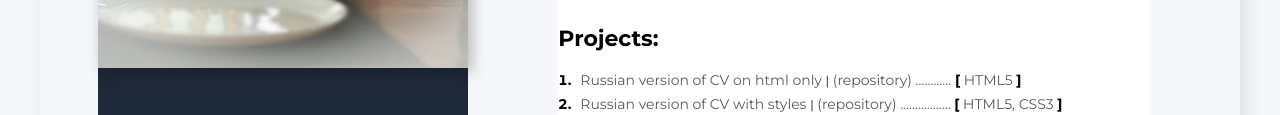
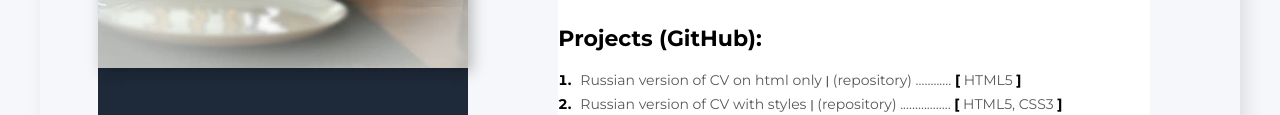
Before and after one commit to KuzmenkoRomanJS/css_practice_en_cv, a plain HTML site: page index.html in a window 1280 px wide. Shown: the part 366-481 px from the top of the page. Drawn offline with Linux system fonts and the light colour scheme.

Commit message:
Update index.html

```diff
--- a/index.html
+++ b/index.html
@@ -28,7 +28,7 @@
             </div>
             <!-- My project section -->
             <div class="my_project_section">
-                <h3>Projects:</h3>
+                <h3>Projects (GitHub):</h3>
                 <ol>
                     <li>
                         <div class="project_item_list_content">
```
